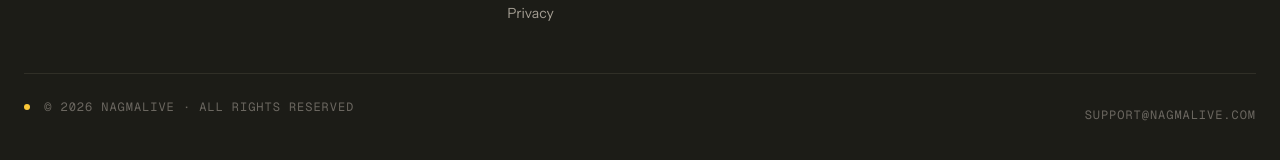
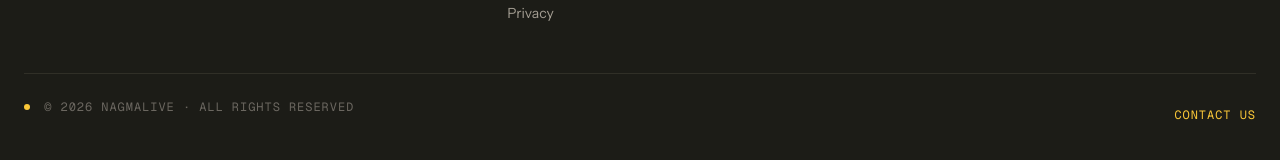
Before and after one commit to jsonfellin/NagmaLiveWeb, a Jekyll site: the page built from index.html, in a window 1280 px wide and 900 px high, scrolled down 4920 px. Shown: the part 736-896 px from the top of the window. Built offline with Jekyll 4.4.1, drawn with Linux system fonts in a browser that asks for light colours.

Commit message:
Point footer and FAQ contact info to the contact form
Replace the plain-text support address in the footer with a link to the
contact form, and lead the FAQ answer with the form, keeping the email
only as a fallback.

Co-Authored-By: Claude Sonnet 5 <noreply@anthropic.com>

```diff
--- a/_data/faqs.yml
+++ b/_data/faqs.yml
@@ -41,4 +41,4 @@
   answer: "NagmaLive is built primarily for practice, but many musicians also use it in rehearsals and performances. Because the recordings are stored in the app, playback doesn't depend on a connection."
 
 - question: "How do I contact support?"
-  answer: "You can reach us at support@nagmalive.com or use the contact form on our About page. We typically respond within 24 hours."
+  answer: "Use the contact form on our <a href=\"/about/#contact-form\">About page</a> and we'll get back to you. We typically respond within 24 hours. If the form isn't working for you, email support@nagmalive.com."
--- a/_includes/footer.html
+++ b/_includes/footer.html
@@ -38,7 +38,7 @@
     </div>
     <div class="site-footer__bottom">
       <p><span class="site-footer__bottom-mark"></span> &copy; {{ 'now' | date: "%Y" }} NagmaLive · All rights reserved</p>
-      <p>support@nagmalive.com</p>
+      <p><a href="{{ '/about/#contact-form' | relative_url }}">Contact us</a></p>
     </div>
   </div>
 </footer>
```
